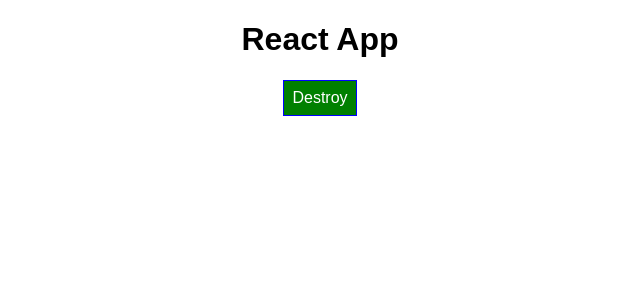
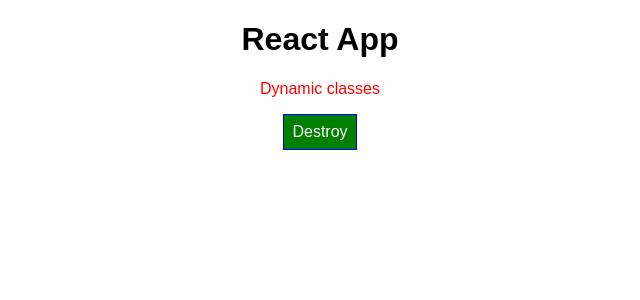
Before and after one commit to YosofBadr/React, a React (Create React App) app in the folder react-complete-guide/: page / in a window 1280 px wide. Shown: the top 300 px of the page, without its empty margins (320-960 px from the left). Built offline with nearby package versions, Linux system fonts and the light colour scheme.

Commit message:
Learning dynamic handling of classes.

```diff
--- a/react-complete-guide/src/App.css
+++ b/react-complete-guide/src/App.css
@@ -1,3 +1,11 @@
 .App {
   text-align: center;
 }
+
+.red {
+  color: red;
+}
+
+.bold {
+  font-weight: bold;
+}
--- a/react-complete-guide/src/App.js
+++ b/react-complete-guide/src/App.js
@@ -74,11 +74,22 @@ class App extends Component {
 
     }
 
+    let classes = [];
+
+    if (this.state.persons.length <= 2) {
+      classes.push('red');
+    }
+
+    if (this.state.persons.length <= 1) {
+       classes.push('bold')
+    }
+
     return (
       <div className="App">
 
         <h1> React App </h1>
 
+        <p className={classes.join()}> Dynamic classes </p>
         <button style={style} onClick={this.togglePersonHandler}> Destroy </button>
 
         {persons}
```
